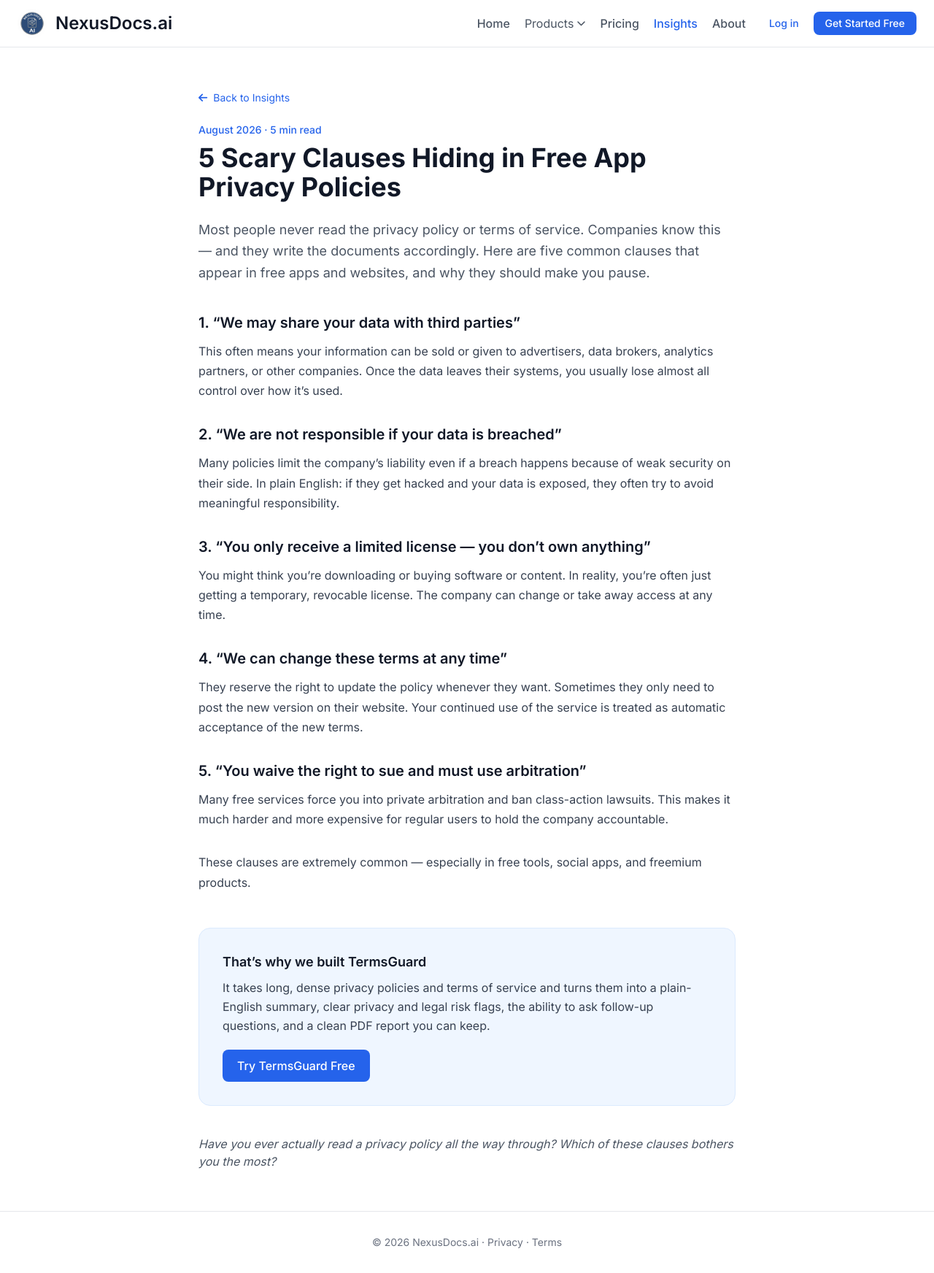
After one commit to ck816k-ai/nexusdocs-ai, a Flask app: page /insights/scary-clauses in a window 1280 px wide. The commit adds this page. Shown: the whole page at 73% size. Run offline with Flask 3, Linux system fonts and the light colour scheme; some libraries are stand-ins or nearby versions.

Commit message:
Add Insights section and link from homepage

```diff
--- a/app.py
+++ b/app.py
@@ -1,5 +1,6 @@
 from flask import Flask, request, jsonify, redirect, url_for, session, render_template
 from flask import send_from_directory
+from flask import render_template
 from flask_cors import CORS
 from flask_login import LoginManager, UserMixin, login_user, login_required, logout_user, current_user
 from flask import request
@@ -193,6 +194,17 @@ def redirect_after_login():
     if next_action == "billing":
         return redirect("/billing-portal")
     return redirect("/")
+
+# ---------- Insights ----------
+@app.route('/insights')
+@app.route('/insights/')
+def insights_index():
+    return render_template('insights/index.html')
+
+@app.route('/insights/scary-clauses')
+@app.route('/insights/scary-clauses/')
+def insights_scary_clauses():
+    return render_template('insights/scary-clauses.html')
 
 # ====================== AUTH ROUTES ======================
 @app.route('/auth/google')
--- a/templates/index.html
+++ b/templates/index.html
@@ -99,6 +99,7 @@
                 </div>
 
                 <a href="/pricing.html" class="text-gray-600 hover:text-gray-900 font-medium">Pricing</a>
+				<a href="/insights" class="text-gray-600 hover:text-gray-900 font-medium">Insights</a>
                 <a href="/about.html" class="text-gray-600 hover:text-gray-900 font-medium">About</a>
             </div>
 
--- /dev/null
+++ b/templates/insights/scary-clauses.html
@@ -0,0 +1,123 @@
+<!DOCTYPE html>
+<html lang="en">
+<head>
+<!-- Google tag (gtag.js) -->
+<script async src="https://www.googletagmanager.com/gtag/js?id=G-5D49483KHV"></script>
+<script>
+  window.dataLayer = window.dataLayer || [];
+  function gtag(){dataLayer.push(arguments);}
+  gtag('js', new Date());
+  gtag('config', 'G-5D49483KHV');
+</script>
+<meta charset="UTF-8">
+<meta name="viewport" content="width=device-width, initial-scale=1.0">
+<title>5 Scary Clauses Hiding in Free App Privacy Policies – NexusDocs Insights</title>
+<meta name="description" content="Most people never read the privacy policy. Here are five common clauses that should make you pause — and what they really mean.">
+<meta name="robots" content="index, follow">
+<link rel="canonical" href="https://nexusdocs.ai/insights/scary-clauses">
+<link rel="icon" type="image/png" href="/static/images/logo-icon.png">
+<script src="https://cdn.tailwindcss.com"></script>
+<link href="https://cdnjs.cloudflare.com/ajax/libs/font-awesome/6.5.1/css/all.min.css" rel="stylesheet">
+<style>
+  @import url('https://fonts.googleapis.com/css2?family=Inter:wght@400;500;600;700&display=swap');
+  body { font-family: 'Inter', system-ui, sans-serif; }
+  .prose h2 { margin-top: 2rem; margin-bottom: 0.75rem; }
+  .prose p { margin-bottom: 1rem; line-height: 1.7; }
+</style>
+</head>
+<body class="bg-white text-gray-900">
+
+<!-- Navigation -->
+<nav class="bg-white border-b sticky top-0 z-50">
+  <div class="max-w-7xl mx-auto px-4 sm:px-6 py-3 flex flex-wrap items-center justify-between gap-y-3">
+    <a href="/" class="flex items-center gap-3">
+      <img src="/static/images/logo-icon.png" alt="NexusDocs.ai" class="h-9 w-9 sm:h-10 sm:w-10 rounded-full">
+      <span class="text-xl sm:text-2xl font-semibold text-gray-900">NexusDocs.ai</span>
+    </a>
+    <div class="flex flex-wrap items-center justify-end gap-x-5 gap-y-2">
+      <div class="flex flex-wrap items-center gap-x-5 gap-y-1 text-sm sm:text-base">
+        <a href="/" class="text-gray-600 hover:text-gray-900 font-medium">Home</a>
+        <div class="relative group">
+          <a href="#" class="text-gray-600 hover:text-gray-900 flex items-center gap-1">
+            Products <i class="fas fa-chevron-down text-xs"></i>
+          </a>
+          <div class="absolute hidden group-hover:block pt-2 left-0 z-50">
+            <div class="bg-white border border-gray-200 rounded-2xl shadow-xl p-3 w-60">
+              <a href="/termguard.html" class="flex items-center gap-3 p-2 hover:bg-gray-50 rounded-xl">
+                <img src="/static/images/Logo_header.png" alt="TermsGuard" class="w-10 h-10 object-contain">
+                <div>
+                  <div class="font-semibold text-sm">TermsGuard</div>
+                  <div class="text-xs text-gray-500">Contract & Terms Analysis</div>
+                </div>
+              </a>
+            </div>
+          </div>
+        </div>
+        <a href="/pricing.html" class="text-gray-600 hover:text-gray-900 font-medium">Pricing</a>
+        <a href="/insights" class="text-blue-600 font-medium">Insights</a>
+        <a href="/about.html" class="text-gray-600 hover:text-gray-900 font-medium">About</a>
+      </div>
+      <div class="flex items-center gap-2">
+        <a href="/login" class="px-3 py-1.5 text-blue-600 hover:bg-blue-50 rounded-lg font-medium text-sm">Log in</a>
+        <a href="/pricing.html" class="px-4 py-1.5 bg-blue-600 text-white rounded-lg font-medium text-sm hover:bg-blue-700 whitespace-nowrap">Get Started Free</a>
+      </div>
+    </div>
+  </div>
+</nav>
+
+<!-- Article -->
+<article class="max-w-3xl mx-auto px-4 py-10 sm:py-14">
+  <a href="/insights" class="inline-flex items-center gap-2 text-sm text-blue-600 hover:underline mb-6">
+    <i class="fas fa-arrow-left"></i> Back to Insights
+  </a>
+
+  <p class="text-sm text-blue-600 font-medium mb-2">August 2026 · 5 min read</p>
+  <h1 class="text-3xl sm:text-4xl font-bold leading-tight mb-6">
+    5 Scary Clauses Hiding in Free App Privacy Policies
+  </h1>
+  <p class="text-lg text-gray-600 mb-10 leading-relaxed">
+    Most people never read the privacy policy or terms of service. Companies know this — and they write the documents accordingly. Here are five common clauses that appear in free apps and websites, and why they should make you pause.
+  </p>
+
+  <div class="prose prose-blue max-w-none text-gray-700">
+
+    <h2 class="text-xl font-semibold text-gray-900">1. “We may share your data with third parties”</h2>
+    <p>This often means your information can be sold or given to advertisers, data brokers, analytics partners, or other companies. Once the data leaves their systems, you usually lose almost all control over how it’s used.</p>
+
+    <h2 class="text-xl font-semibold text-gray-900">2. “We are not responsible if your data is breached”</h2>
+    <p>Many policies limit the company’s liability even if a breach happens because of weak security on their side. In plain English: if they get hacked and your data is exposed, they often try to avoid meaningful responsibility.</p>
+
+    <h2 class="text-xl font-semibold text-gray-900">3. “You only receive a limited license — you don’t own anything”</h2>
+    <p>You might think you’re downloading or buying software or content. In reality, you’re often just getting a temporary, revocable license. The company can change or take away access at any time.</p>
+
+    <h2 class="text-xl font-semibold text-gray-900">4. “We can change these terms at any time”</h2>
+    <p>They reserve the right to update the policy whenever they want. Sometimes they only need to post the new version on their website. Your continued use of the service is treated as automatic acceptance of the new terms.</p>
+
+    <h2 class="text-xl font-semibold text-gray-900">5. “You waive the right to sue and must use arbitration”</h2>
+    <p>Many free services force you into private arbitration and ban class-action lawsuits. This makes it much harder and more expensive for regular users to hold the company accountable.</p>
+
+    <p class="mt-8">These clauses are extremely common — especially in free tools, social apps, and freemium products.</p>
+  </div>
+
+  <!-- Soft CTA box -->
+  <div class="mt-12 p-6 sm:p-8 bg-blue-50 border border-blue-100 rounded-2xl">
+    <h3 class="text-lg font-semibold text-gray-900 mb-2">That’s why we built TermsGuard</h3>
+    <p class="text-gray-700 mb-5 leading-relaxed">
+      It takes long, dense privacy policies and terms of service and turns them into a plain-English summary, clear privacy and legal risk flags, the ability to ask follow-up questions, and a clean PDF report you can keep.
+    </p>
+    <a href="/termguard.html" class="inline-block px-5 py-2.5 bg-blue-600 text-white rounded-lg font-medium hover:bg-blue-700">
+      Try TermsGuard Free
+    </a>
+  </div>
+
+  <p class="mt-10 text-gray-600 italic">
+    Have you ever actually read a privacy policy all the way through? Which of these clauses bothers you the most?
+  </p>
+</article>
+
+<footer class="border-t py-8 text-center text-sm text-gray-500">
+  <p>© 2026 NexusDocs.ai · <a href="/privacy" class="hover:underline">Privacy</a> · <a href="/terms" class="hover:underline">Terms</a></p>
+</footer>
+
+</body>
+</html>
```
Also changed, not shown: templates/insights/index.html (added, +108 -0 lines).
